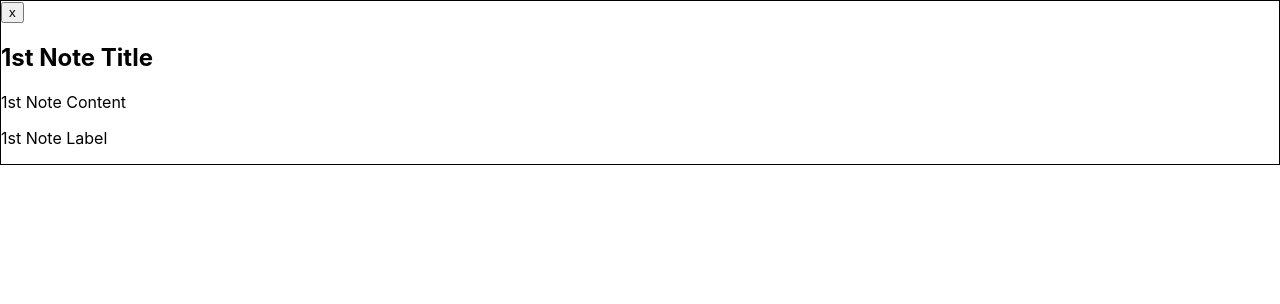
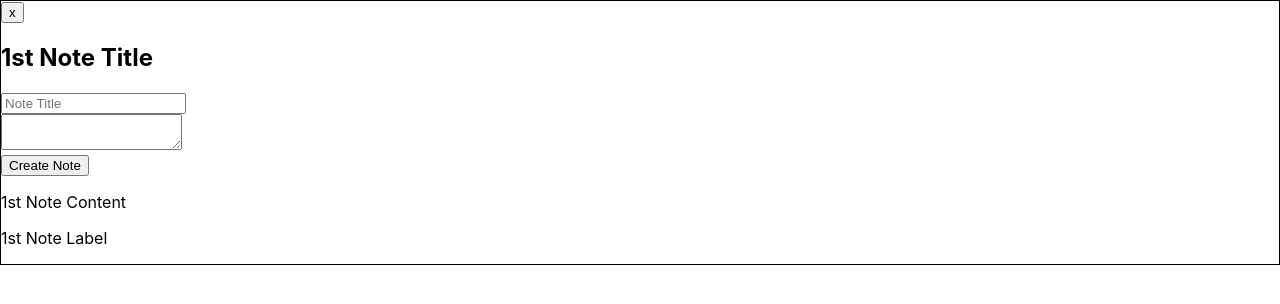
Before and after one commit to Shuzhengz/CSE_110_2024_LABS, a React (Create React App) app in the folder LAB2/my-app/: page / in a window 1280 px wide. Shown: the top 304 px of the page. Built offline with nearby package versions, Linux system fonts and the light colour scheme.

Commit message:
adds title box

```diff
--- a/LAB2/my-app/src/App.tsx
+++ b/LAB2/my-app/src/App.tsx
@@ -8,6 +8,16 @@ function App() {
                     x
                 </button>
                 <h2> 1st Note Title </h2>
+                <form className="note-form">
+                    <div><input placeholder="Note Title"></input></div>
+
+                    <div><textarea></textarea></div>
+
+                    <div>
+                        <button type="submit">Create Note</button>
+                    </div>
+                </form>
+
                 <p> 1st Note Content </p>
                 <p> 1st Note Label </p>
             </div>
```
